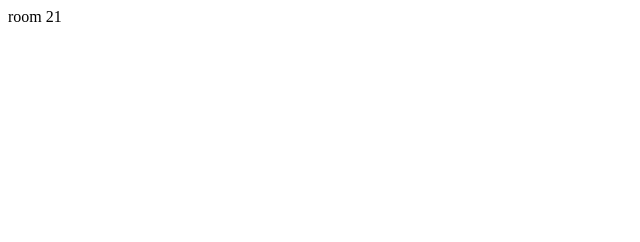
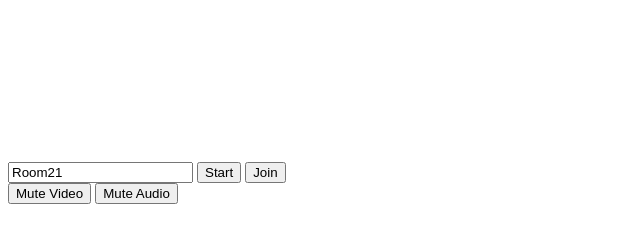
Before and after one commit to fulljsdev/room-21, a website: page index.html in a window 1280 px wide. Shown: the whole page, without its empty margins (0-640 px from the left). Drawn offline with Linux system fonts and the light colour scheme.

Commit message:
clientside

```diff
--- a/index.html
+++ b/index.html
@@ -5,6 +5,22 @@
     <title>Room 21</title>
 </head>
 <body>
-room 21
+<div id="video-call-div">
+    </div>
+    <video muted id="local-video" autoplay></video>
+    <video id="remote-video" autoplay></video>
+    <div id="connecbtn" class="connect-btn">
+        <input type="text" id="namein" value="Room21">
+        <button class="btncl" onclick="start()">Start</button>
+        <button class="btncl" onclick="join()">Join</button>
+    </div>
+    <div id="act" class="call-action-div">
+        <div class="center">
+            <button class="btncl-st" onclick="muteVideo()">Mute Video</button>
+            <button class="btncl-st" onclick="muteAudio()">Mute Audio</button>
+        </div>
+    </div>
+</div>
+<script src="./main.js"></script>
 </body>
 </html>
--- /dev/null
+++ b/public/main.js
@@ -0,0 +1,216 @@
+const webSocket = new WebSocket("wss://localhost:443")
+let username = null
+let actButton = document.getElementById('act')
+let connectBtn = document.getElementById('connecbtn')
+let newUserName = document.getElementById('namein')
+let localStream = null
+let peerConn = null
+
+function start() {
+
+    actButton.style.display = 'block'
+    connectBtn.style.display = 'none'
+    username = newUserName.value
+
+    webSocket.onmessage = (event) => {
+        handleSignallingData(JSON.parse(event.data))
+    }
+
+    function handleSignallingData(data) {
+        switch (data.type) {
+            case "answer":
+                peerConn.setRemoteDescription(data.answer)
+                break
+            case "candidate":
+                peerConn.addIceCandidate(data.candidate)
+        }
+    }
+
+
+
+    function sendUsername() {
+        sendData({
+            type: "store_user"
+        })
+        setTimeout(startCall, 1000)
+    }
+
+    setTimeout(sendUsername, 500)
+
+
+    function sendData(data) {
+        data.username = username
+        webSocket.send(JSON.stringify(data))
+    }
+
+
+    function startCall() {
+
+        navigator.getUserMedia({
+            video: {
+                frameRate: 24,
+                width: {
+                    min: 480, ideal: 720, max: 1280
+                },
+                aspectRatio: 1.33333,
+                facingMode: 'user',
+            },
+            audio: true
+        }, (stream) => {
+            localStream = stream
+            document.getElementById("local-video").srcObject = localStream
+
+            let configuration = {
+                iceServers: [
+                    {
+                        "urls": ["stun:stun.l.google.com:19302",
+                            "stun:stun1.l.google.com:19302",
+                            "stun:stun2.l.google.com:19302"]
+                    }
+                ]
+            }
+
+            peerConn = new RTCPeerConnection(configuration)
+            peerConn.addStream(localStream)
+
+            peerConn.onaddstream = (e) => {
+                document.getElementById("remote-video")
+                    .srcObject = e.stream
+                console.log('connected')
+            }
+
+            peerConn.onicecandidate = ((e) => {
+                if (e.candidate == null)
+                    return
+                sendData({
+                    type: "store_candidate",
+                    candidate: e.candidate
+                })
+            })
+
+            createAndSendOffer()
+        }, (error) => {
+            console.log(error)
+        })
+    }
+
+    function createAndSendOffer() {
+        peerConn.createOffer((offer) => {
+            sendData({
+                type: "store_offer",
+                offer: offer
+            })
+
+            peerConn.setLocalDescription(offer)
+        }, (error) => {
+            console.log(error)
+        })
+    }
+
+    sendUsername()
+}
+
+
+function join() {
+    actButton.style.display = 'block'
+    connectBtn.style.display = 'none'
+    username = newUserName.value
+    webSocket.onmessage = (event) => {
+        handleSignallingData(JSON.parse(event.data))
+    }
+
+    function handleSignallingData(data) {
+        switch (data.type) {
+            case "offer":
+                peerConn.setRemoteDescription(data.offer)
+                createAndSendAnswer()
+                break
+            case "candidate":
+                peerConn.addIceCandidate(data.candidate)
+        }
+    }
+
+    function createAndSendAnswer () {
+        peerConn.createAnswer((answer) => {
+            peerConn.setLocalDescription(answer)
+            sendData({
+                type: "send_answer",
+                answer: answer
+            })
+        }, error => {
+            console.log(error)
+        })
+    }
+
+    function sendData(data) {
+        data.username = username
+        webSocket.send(JSON.stringify(data))
+    }
+
+
+    function joinCall() {
+        navigator.getUserMedia({
+            video: {
+                frameRate: 24,
+                width: {
+                    min: 480, ideal: 720, max: 1280
+                },
+                aspectRatio: 1.33333,
+                facingMode: 'user',
+            },
+            audio: true
+        }, (stream) => {
+            localStream = stream
+            document.getElementById("local-video").srcObject = localStream
+
+            let configuration = {
+                iceServers: [
+                    {
+                        "urls": ["stun:stun.l.google.com:19302",
+                            "stun:stun1.l.google.com:19302",
+                            "stun:stun2.l.google.com:19302"]
+                    }
+                ]
+            }
+
+            peerConn = new RTCPeerConnection(configuration)
+            peerConn.addStream(localStream)
+
+            peerConn.onaddstream = (e) => {
+                document.getElementById("remote-video")
+                    .srcObject = e.stream
+            }
+
+            peerConn.onicecandidate = ((e) => {
+                if (e.candidate == null)
+                    return
+
+                sendData({
+                    type: "send_candidate",
+                    candidate: e.candidate
+                })
+            })
+
+            sendData({
+                type: "join_call"
+            })
+
+        }, (error) => {
+            console.log(error)
+        })
+    }
+    joinCall()
+}
+
+
+let isAudio = true
+function muteAudio() {
+    isAudio = !isAudio
+    localStream.getAudioTracks()[0].enabled = isAudio
+}
+
+let isVideo = true
+function muteVideo() {
+    isVideo = !isVideo
+    localStream.getVideoTracks()[0].enabled = isVideo
+}
```
